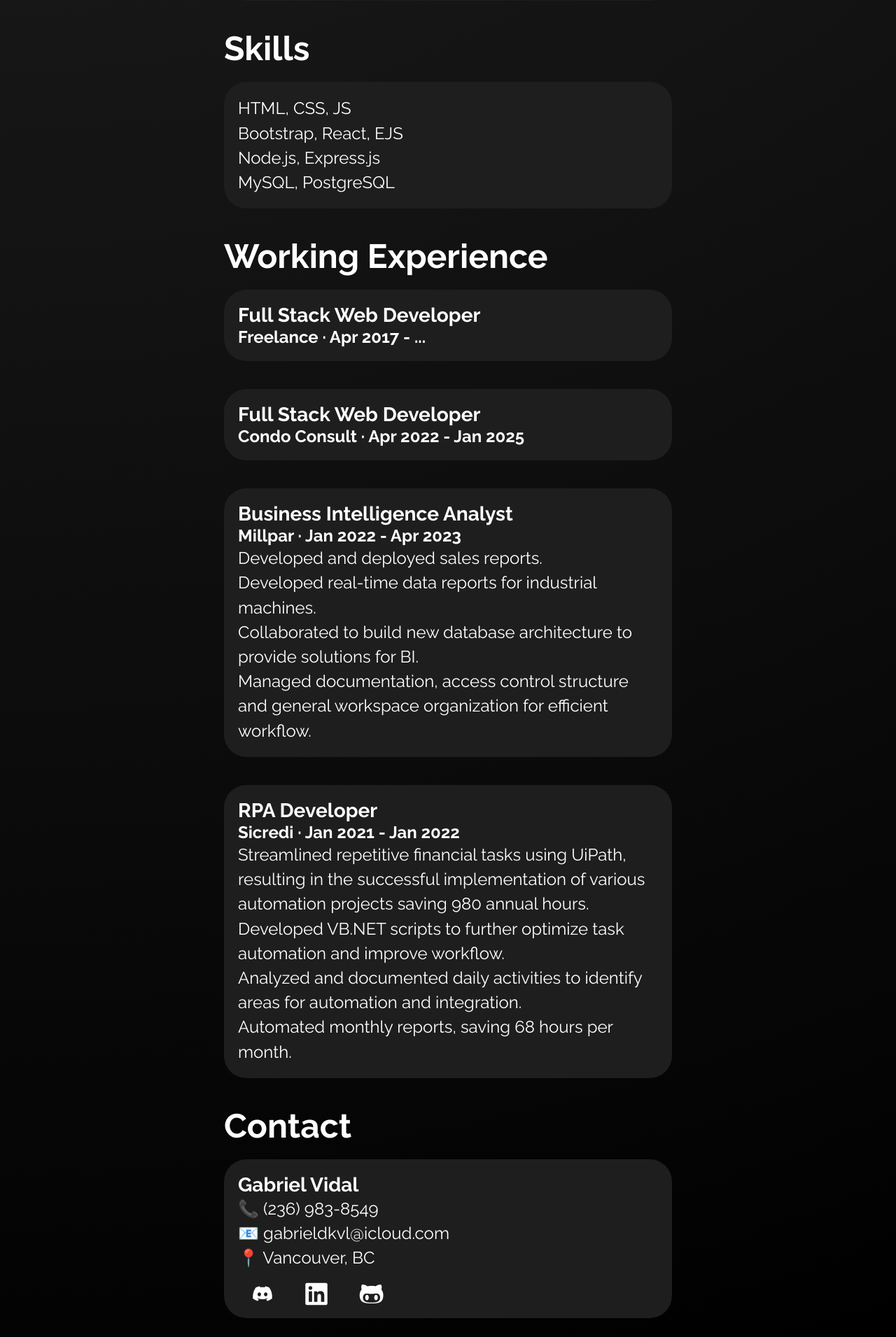
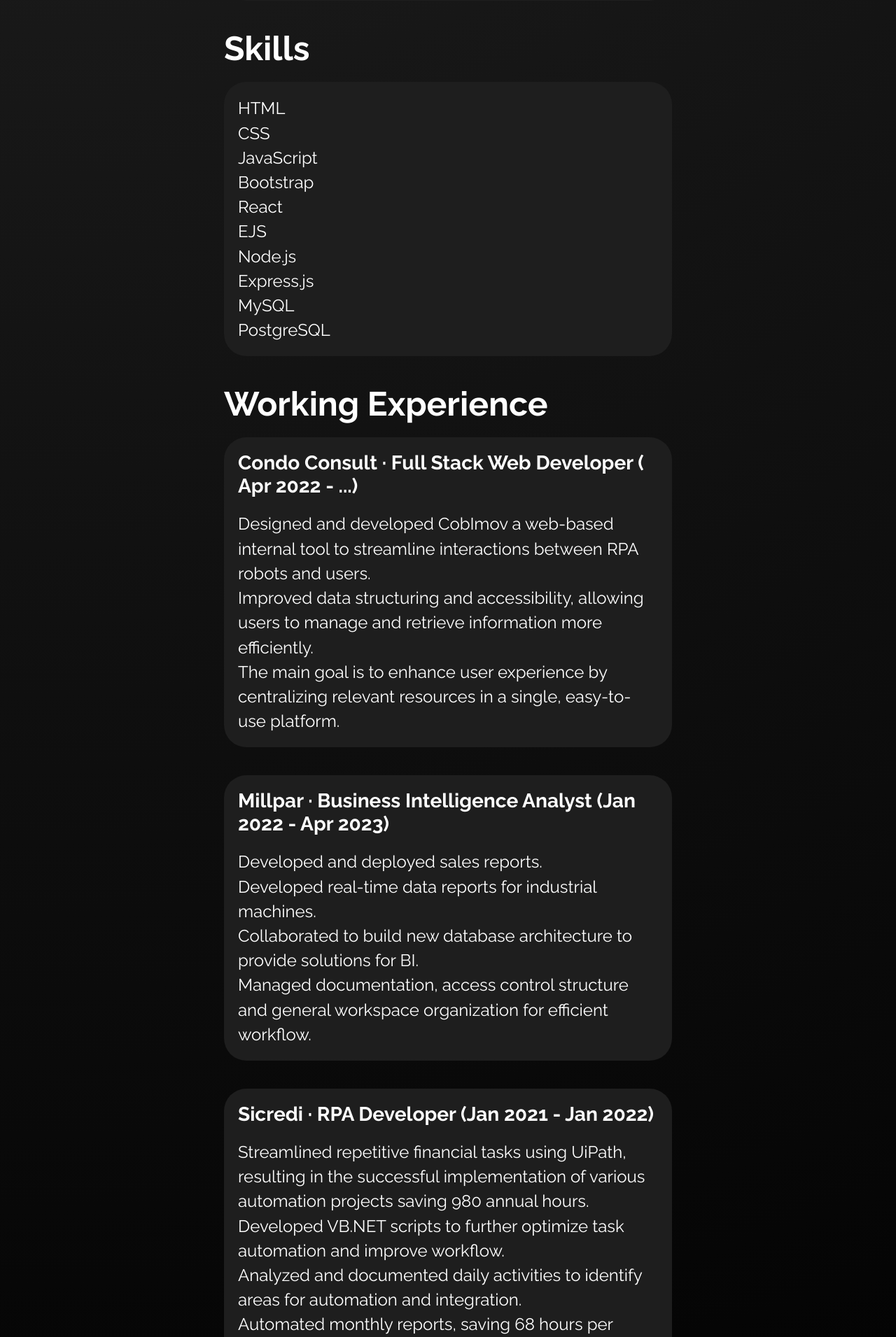
Before and after one commit to gabrieldudekvidal/personal-website, a PHP site: page / in a window 1280 px wide. Shown: the part 1533-3444 px from the top of the page at 70% size. Run offline with PHP 8.4, Linux system fonts and the light colour scheme; some libraries are stand-ins or nearby versions.

Commit message:
First version

```diff
--- a/css/style.css
+++ b/css/style.css
@@ -19,6 +19,10 @@
     margin-top: 20px;
 }
 
+h3 {
+    margin-bottom: 20px;
+}
+
 p, li {
     line-height: 2.2rem;
 }
@@ -27,6 +31,10 @@
     text-decoration: none;
     margin: 20px;
     color: #FFF;
+}
+
+hr {
+    margin: 10px;
 }
 
 .profile-pic {
@@ -77,4 +85,16 @@
 
 @media screen and (max-width: 768px) {
 
+    body {
+        font-size: 1.2rem;
+    }
+
+    .profile-pic {
+        width: 300px;
+    }
+
+    .con-content {
+        width: 90%;
+    }
+
 }
--- a/index.html
+++ b/index.html
@@ -32,28 +32,30 @@
                 <h1>Skills</h1>
                 <div class="box">
                     <ul>
-                        <li>HTML, CSS, JS</li>
-                        <li>Bootstrap, React, EJS</li>
-                        <li>Node.js, Express.js</li>
-                        <li>MySQL, PostgreSQL</li>
+                        <li>HTML</li>
+                        <li>CSS</li>
+                        <li>JavaScript</li>
+                        <li>Bootstrap</li>
+                        <li>React</li>
+                        <li>EJS</li>
+                        <li>Node.js
+                        <li>Express.js</li>
+                        <li>MySQL</li>
+                        <li>PostgreSQL</li>
                     </ul>
                 </div>
 
                 <h1>Working Experience</h1>
 
                 <div class="box">
-                    <h3>Full Stack Web Developer</h3>
-                    <h4>Freelance · Apr 2017 - ...</h4>
+                    <h3>Condo Consult · Full Stack Web Developer ( Apr 2022 - ...)</h3>
+                    <li>Designed and developed CobImov a web-based internal tool to streamline interactions between RPA robots and users.</li>
+                    <li>Improved data structuring and accessibility, allowing users to manage and retrieve information more efficiently.</li>
+                    <li>The main goal is to enhance user experience by centralizing relevant resources in a single, easy-to-use platform.</li>
                 </div>
 
                 <div class="box">
-                    <h3>Full Stack Web Developer</h3>
-                    <h4>Condo Consult · Apr 2022 - Jan 2025</h4>
-                </div>
-
-                <div class="box">
-                    <h3>Business Intelligence Analyst</h3>
-                    <h4>Millpar · Jan 2022 - Apr 2023</h4>
+                    <h3>Millpar · Business Intelligence Analyst (Jan 2022 - Apr 2023)</h3>
                     <li>Developed and deployed sales reports.</li>
                     <li>Developed real-time data reports for industrial machines.</li>
                     <li>Collaborated to build new database architecture to provide solutions for BI.</li>
@@ -61,12 +63,13 @@
                 </div>
 
                 <div class="box">
-                    <h3>RPA Developer</h3>
-                    <h4>Sicredi · Jan 2021 - Jan 2022</h4>
+                    <h3>Sicredi · RPA Developer (Jan 2021 - Jan 2022)</h3>
                     <li>Streamlined repetitive financial tasks using UiPath, resulting in the successful implementation of various automation projects saving 980 annual hours.</li>
                     <li>Developed VB.NET scripts to further optimize task automation and improve workflow.</li>
                     <li>Analyzed and documented daily activities to identify areas for automation and integration.</li>
                     <li>Automated monthly reports, saving 68 hours per month.</li>
+
+
                 </div>
 
                 <h1>Contact</h1>
```
